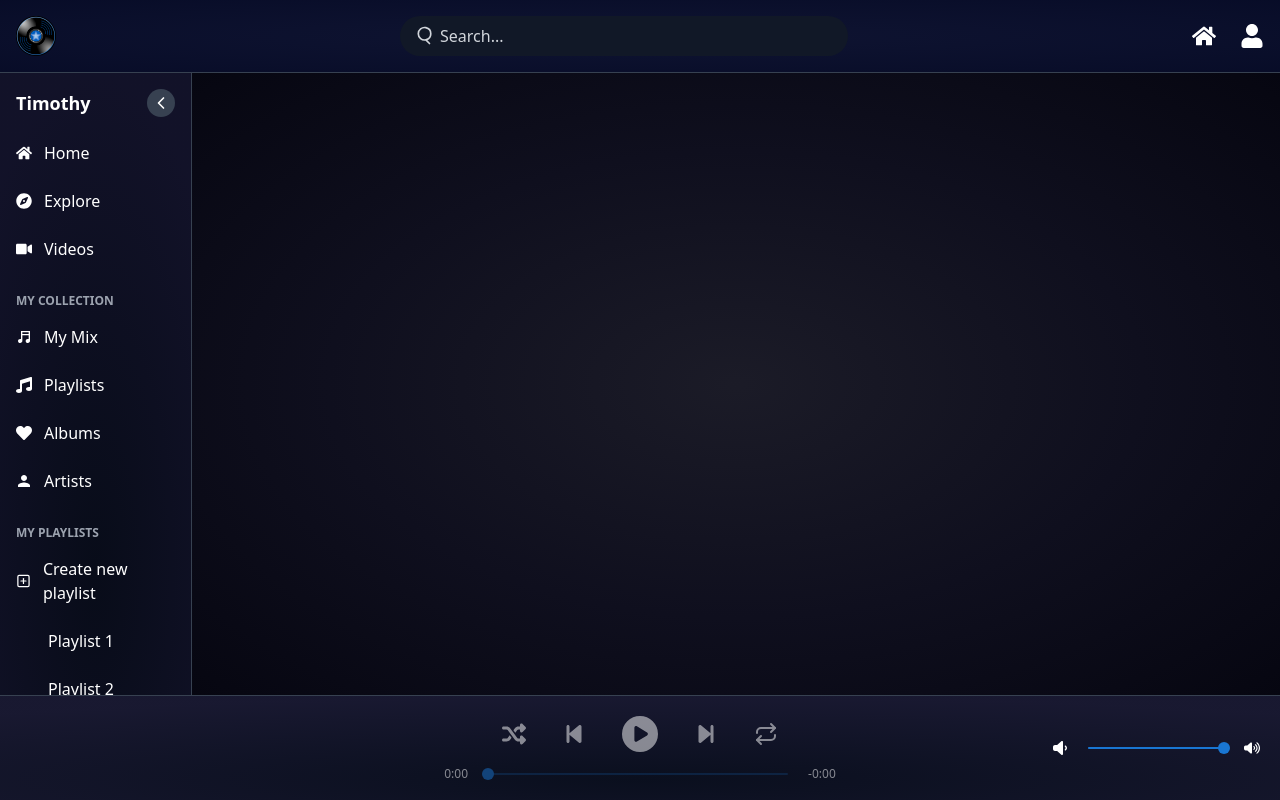
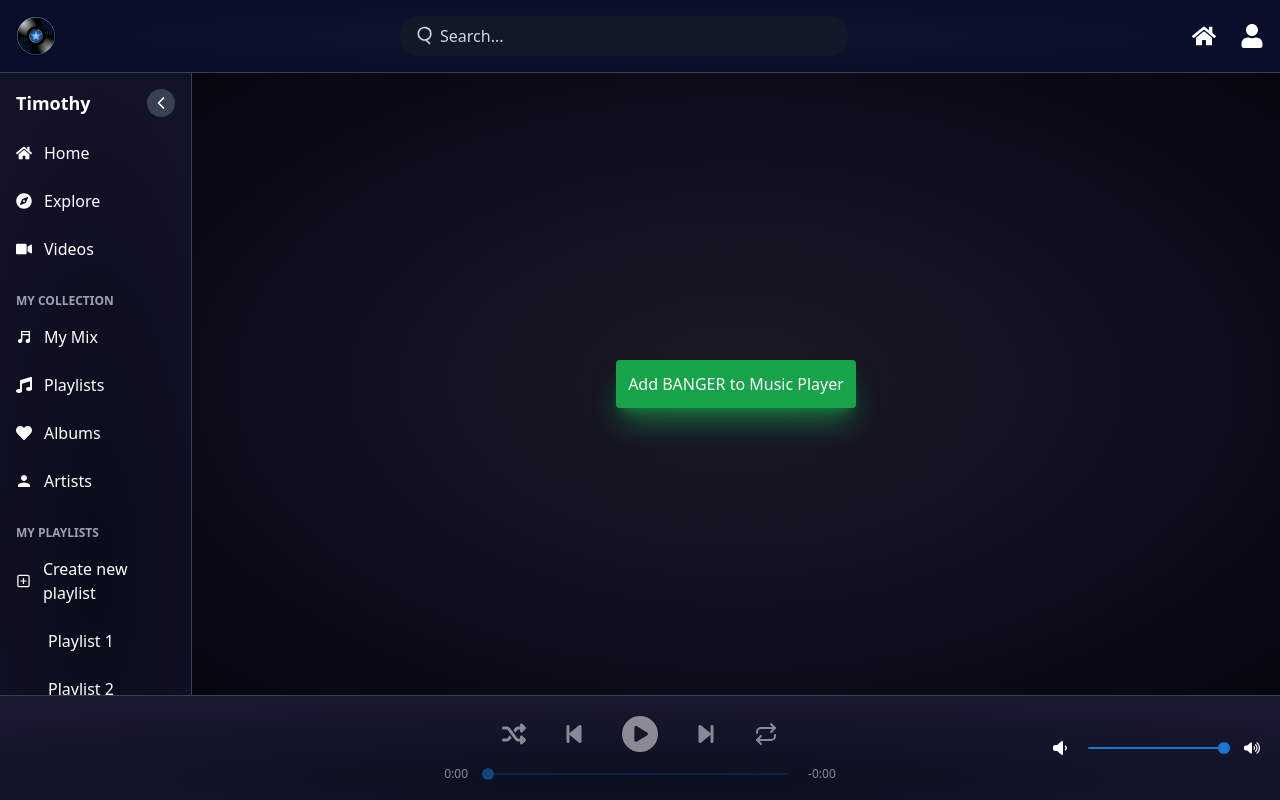
Before and after one commit to ManuelCPinto/IPM-Projeto, a Next.js app: page /player in a window 1280 px wide. Built offline with nearby package versions, Linux system fonts and the light colour scheme.

Commit message:
Improved temp music button

```diff
--- a/src/app/player/layout.tsx
+++ b/src/app/player/layout.tsx
@@ -3,7 +3,6 @@ import React, { ReactNode } from 'react'
 import Navbar from './components/navbar'
 import MusicPlayerBar from '@/app/player/components/MusicPlayerBar'
 import Sidebar from './components/sidebar'
-
 
 interface LayoutProps {
   children: ReactNode
@@ -11,26 +10,18 @@ interface LayoutProps {
 }
 
 const Layout: React.FC<LayoutProps> = ({ children }) => (
-  <html lang="en">
-    <body>
   <div className="grid h-screen grid-rows-[max-content_1fr_max-content] grid-cols-[max-content_1fr] gap-0">
-        {/* Navbar */}
     <div className="col-span-2">
       <Navbar />
     </div>
-
-        {/* Sidebar */}
     <Sidebar />
-
-        {/* Content Area */}
-        <main className="flex p-8 overflow-y-auto bg-neutral-900 bg-[radial-gradient(ellipse_75%_75%_at_50%_50%,rgba(30,30,50,0.6),rgba(15,15,30,1),rgba(5,5,15,1))] shadow-lg"></main>
-        {/* Music Player */}
+    <main className="flex justify-center p-8 overflow-y-auto bg-neutral-900 bg-[radial-gradient(ellipse_75%_75%_at_50%_50%,rgba(30,30,50,0.6),rgba(15,15,30,1),rgba(5,5,15,1))] shadow-lg">
+      {children}
+    </main>
     <footer className="col-span-2">
       <MusicPlayerBar />
     </footer>
   </div>
-    </body>
-  </html>
 )
 
 export default Layout
--- a/src/app/player/page.tsx
+++ b/src/app/player/page.tsx
@@ -19,5 +19,12 @@ export default function PLayer() {
     set([musics[0]])
   }
 
-  return <button onClick={addMusicToMusicPlayer}>Add Music to Music Player</button>
+  return (
+    <button
+      className="self-center bg-green-600 hover:bg-green-500 transition shadow-xl shadow-green-600/50 p-3 rounded"
+      onClick={addMusicToMusicPlayer}
+    >
+      Add BANGER to Music Player
+    </button>
+  )
 }
```
Lines whose indentation alone changed are shown as unchanged.
